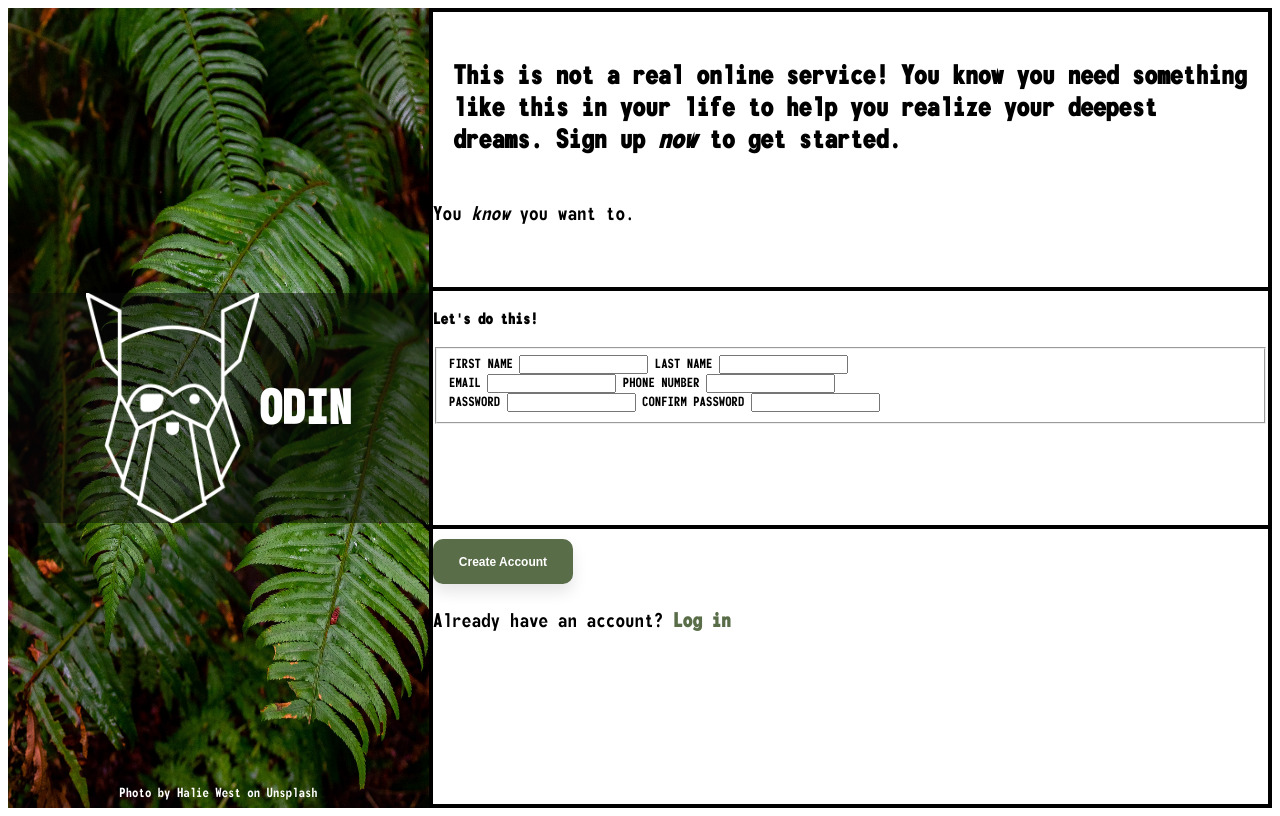
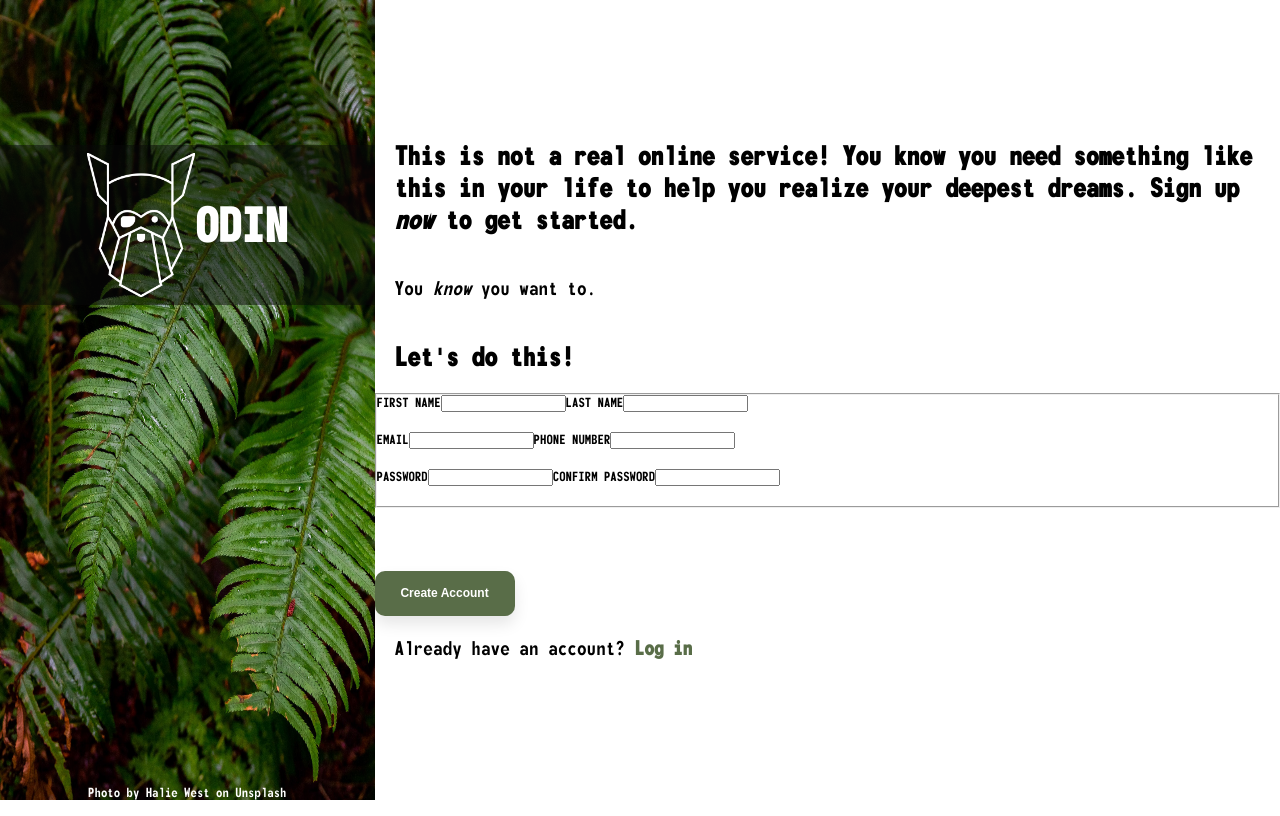
Before and after one commit to anorte13/sign-up-form, a plain HTML site: page index.html in a window 1280 px wide. Drawn offline with Linux system fonts and the light colour scheme.

Commit message:
updated flex properties, adjusted logo

```diff
--- a/index.html
+++ b/index.html
@@ -12,7 +12,7 @@
     <div class="sidebar">
         <div class="logo">
             <img src="/images/odin-lined.png" alt="ODIN background image height"
-            style="width:6em; height:8em;">
+            style="height:5em;">
             <h1>ODIN</h1>
         </div>
         <span class="foot">Photo by Halie West on Unsplash</span>
@@ -24,32 +24,31 @@
                 you realize your deepest dreams. Sign up <em>now</em>
                 to get started.
                 </h2>
-                <p> You <em>know</em> you want to.</p>
+                <p>You <em>know</em> you want to.</p>
         </div>
         <div class="sign-up">
-            <h3>Let's do this!</h2>
+            <h2>Let's do this!</h2>
                 <fieldset>
                     <form action="example.com/path" method="post">
-                        <div>
+                        <div class="row">
                             <label for="firstName">FIRST NAME</label>
                             <input type="text" id="firstName" name="firstName">
 
                             <label for="lastName">LAST NAME</label>
                             <input type="text" id="lastName" name="lastName">
                         </div>
-                        <div>
+                        <div class="row">
                             <label for="e-mail">EMAIL</label>
                             <input type="email" id="userEmail" name="userEmail">
                             <label for="phone">PHONE NUMBER</label>
                             <input type="number" id="phoneNumber" name="phoneNumber">
                         </div>
-                        <div>
+                        <div class="row">
                             <label for="userPassword">PASSWORD</label>
                             <input type="password" id="userPassword" name="password">
                             <label for="confirmPassword">CONFIRM PASSWORD</label>
                             <input type="password" id="confirmPassword" name="confirmPassword">
                         </div>
-
                     </form>
                 </fieldset>
         </div>
--- a/stylesheets/styles.css
+++ b/stylesheets/styles.css
@@ -2,7 +2,10 @@
     font-family: myFirstFont;
     src: url("/fonts/monofonto/MONOFONT.TTF");
 }
-*, body {
+* {
+    margin: 0;
+    padding: 0;
+    box-sizing: border-box;
     font-family: myFirstFont;
 }
 h2 {
@@ -10,6 +13,7 @@ h2 {
     font-size: 2rem;
 }
 p {
+    padding: 20px;
     font-size: 1.5rem;
 }
 .container {
@@ -21,10 +25,9 @@ p {
     flex-direction: column;
     justify-content:space-around;
     align-items: center;
-    height: 100vh;
-    width: 80%;
+    width: 65vw;
     color: white;
-    box-sizing: border-box;
+
 
     background-image: url("/images/leaves.jpg"), url("/images/odin-lined.png");
     background-repeat: no-repeat;
@@ -35,37 +38,46 @@ p {
    bottom: 0;
 }
 .main-container {
+    display: flex;
+    flex-direction: column;
+    justify-content: center;
     height: 100vh;
-    border: 2px solid black;
-    box-sizing: border-box;
+
+
 }
 .header {
-    border: 2px solid black;
-    height: 35%;
+
+    width: 100%;
     text-align: left;
-    box-sizing: border-box;
+
+    word-wrap: break-word;
 }
 .logo {
     font-family: 'Segoe UI', Tahoma, Geneva, Verdana, sans-serif;
     display: flex;
     align-items: center;
     justify-content: center;
-
+    height: 20vh;
+    margin-bottom: 350px;
     width: 100%;
     background-color: rgba(8, 8, 8, 0.5);
     font-size: 1.8em;
 }
 .sign-up {
-    border: 2px solid black;
+
     height: 30%;
-    box-sizing: border-box;
 }
 .footer {
-    border: 2px solid black;
-    height: 35%;
-    box-sizing: border-box;
+
+
     display: flex;
     flex-direction: column;
+}
+.row {
+  margin-bottom: 20px;
+  display: flex;
+  justify-content:flex-start;
+  flex-wrap: wrap;
 }
 .button {
     background-color: #596D48;
```
